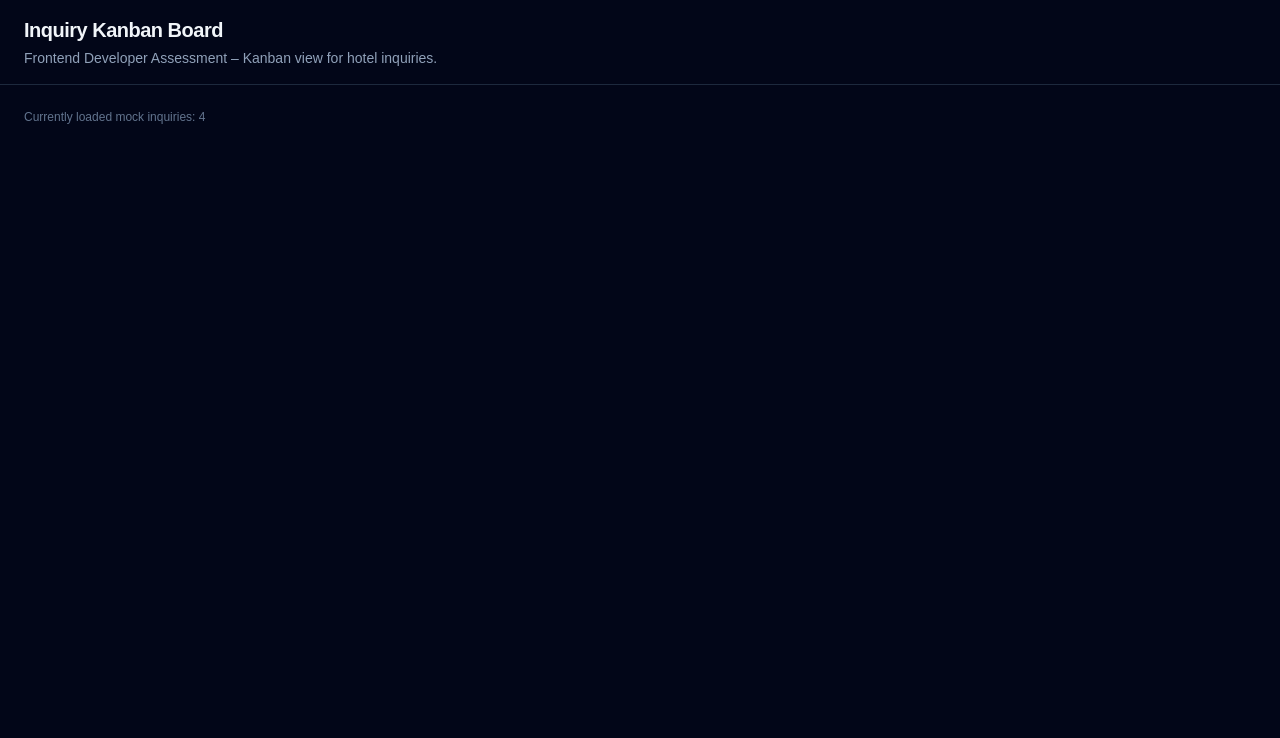
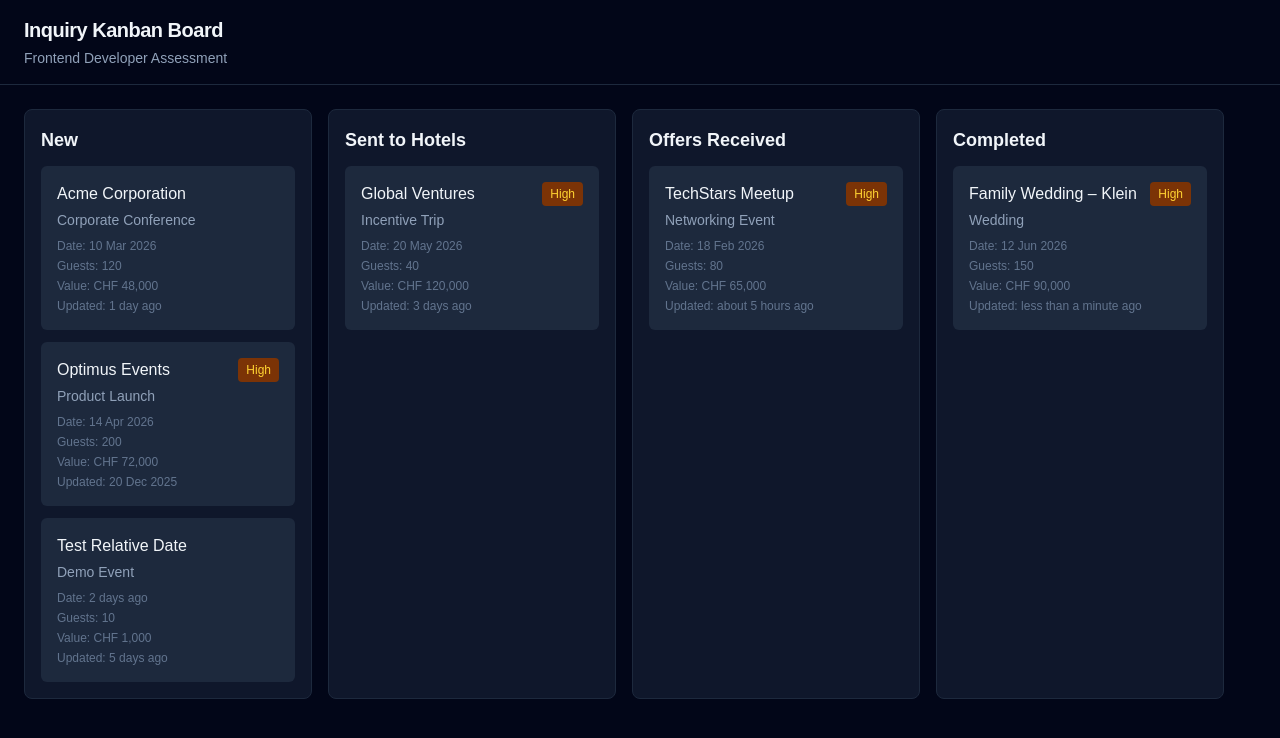
Before and after one commit to Mosa-5/Inquiry-Kaban-Board, a Next.js app: page / in a window 1280 px wide. Shown: the top 738 px of the page. Built offline with nearby package versions, Linux system fonts and the light colour scheme.

Commit message:
refactor(card): extract date formatting logic into utils/date, use date-fns for formatting

```diff
--- a/app/page.tsx
+++ b/app/page.tsx
@@ -1,4 +1,4 @@
-import { mockInquiries } from "@/data";
+import { KanbanBoard } from "@/components/KanbanBoard/KanbanBoard";
 
 export default function HomePage() {
   return (
@@ -8,14 +8,12 @@ export default function HomePage() {
           Inquiry Kanban Board
         </h1>
         <p className="text-sm text-slate-400 mt-1">
-          Frontend Developer Assessment – Kanban view for hotel inquiries.
+          Frontend Developer Assessment
         </p>
       </header>
 
-      <section className="px-6 py-6 space-y-2">
-        <p className="text-xs text-slate-500">
-          Currently loaded mock inquiries: {mockInquiries.length}
-        </p>
+      <section className="px-6 py-6">
+        <KanbanBoard />
       </section>
     </main>
   );
--- /dev/null
+++ b/components/KanbanBoard/Card.tsx
@@ -0,0 +1,38 @@
+import { Inquiry } from "@/types";
+import { formatSmartDate } from "@/utils/date";
+
+interface CardProps {
+  inquiry: Inquiry;
+  onClick?: () => void;
+}
+
+export function Card({ inquiry, onClick }: CardProps) {
+  const displayEventDate = formatSmartDate(inquiry.eventDate);
+  const displayUpdatedDate = formatSmartDate(inquiry.updatedAt);
+
+  return (
+    <div
+      onClick={onClick}
+      className="bg-slate-800 rounded-md p-4 hover:bg-slate-700 transition cursor-pointer"
+    >
+      <div className="flex justify-between items-center">
+        <h3 className="font-medium">{inquiry.clientName}</h3>
+
+        {inquiry.potentialValue > 50000 && (
+          <span className="text-xs bg-amber-900 text-amber-300 px-2 py-1 rounded">
+            High
+          </span>
+        )}
+      </div>
+
+      <p className="text-slate-400 text-sm mt-1">{inquiry.eventType}</p>
+
+      <div className="text-xs text-slate-500 mt-2 flex flex-col gap-1">
+        <span>Date: {displayEventDate}</span>
+        <span>Guests: {inquiry.guestCount}</span>
+        <span>Value: CHF {inquiry.potentialValue.toLocaleString()}</span>
+        <span>Updated: {displayUpdatedDate}</span>
+      </div>
+    </div>
+  );
+}
--- /dev/null
+++ b/components/KanbanBoard/Column.tsx
@@ -0,0 +1,22 @@
+import { Inquiry } from "@/types/";
+import { Card } from "./Card";
+
+interface ColumnProps {
+  title: string;
+  phase: string;
+  inquiries: Inquiry[];
+}
+
+export function Column({ title, inquiries }: ColumnProps) {
+  return (
+    <div className="w-72 bg-slate-900 border border-slate-800 rounded-lg p-4 flex flex-col">
+      <h2 className="text-lg font-semibold mb-3">{title}</h2>
+
+      <div className="flex flex-col gap-3">
+        {inquiries.map((inq) => (
+          <Card key={inq.id} inquiry={inq} />
+        ))}
+      </div>
+    </div>
+  );
+}
--- /dev/null
+++ b/components/KanbanBoard/KanbanBoard.tsx
@@ -0,0 +1,24 @@
+import { mockInquiries } from "@/data";
+import { Column } from "./Column";
+
+export function KanbanBoard() {
+  const phases = [
+    { key: "new", label: "New" },
+    { key: "sent_to_hotels", label: "Sent to Hotels" },
+    { key: "offers_received", label: "Offers Received" },
+    { key: "completed", label: "Completed" }
+  ];
+
+  return (
+    <div className="flex gap-4 overflow-x-auto">
+      {phases.map((phase) => (
+        <Column
+          key={phase.key}
+          title={phase.label}
+          phase={phase.key}
+          inquiries={mockInquiries.filter((i) => i.phase === phase.key)}
+        />
+      ))}
+    </div>
+  );
+}
--- a/data/index.ts
+++ b/data/index.ts
@@ -1,9 +1,10 @@
-import type { Inquiry } from "@/types";
+import { Inquiry } from "@/types";
 
 export const mockInquiries: Inquiry[] = [
+  // 1 — NEW (updated: 1 day ago)
   {
     id: "1",
-    clientName: "Acme Corp",
+    clientName: "Acme Corporation",
     contactPerson: "John Doe",
     eventType: "Corporate Conference",
     eventDate: "2026-03-10",
@@ -11,10 +12,12 @@ export const mockInquiries: Inquiry[] = [
     potentialValue: 48000,
     phase: "new",
     hotels: ["Hotel Zurich Grand", "Lakeside Resort"],
-    notes: "Prefers city center, needs 2 breakout rooms.",
-    createdAt: "2026-01-05T10:00:00Z",
-    updatedAt: "2026-01-10T14:30:00Z",
+    notes: "Needs 2 breakout rooms and vegetarian options.",
+    createdAt: "2026-01-10T10:00:00.000Z",
+    updatedAt: new Date(Date.now() - 1 * 24 * 60 * 60 * 1000).toISOString(), // 1 day ago
   },
+
+  // 2 — SENT TO HOTELS (updated: 3 days ago, high-value)
   {
     id: "2",
     clientName: "Global Ventures",
@@ -22,13 +25,15 @@ export const mockInquiries: Inquiry[] = [
     eventType: "Incentive Trip",
     eventDate: "2026-05-20",
     guestCount: 40,
-    potentialValue: 120000, // > 50k (high value)
+    potentialValue: 120000, // high value
     phase: "sent_to_hotels",
     hotels: ["Mountain View Lodge"],
-    notes: "VIP group, requires spa and wellness options.",
-    createdAt: "2026-01-02T09:15:00Z",
-    updatedAt: "2026-01-11T16:45:00Z",
+    notes: "VIP group with wellness requirements.",
+    createdAt: "2026-01-08T09:00:00.000Z",
+    updatedAt: new Date(Date.now() - 3 * 24 * 60 * 60 * 1000).toISOString(), // 3 days ago
   },
+
+  // 3 — OFFERS RECEIVED (updated: 5 hours ago, high-value)
   {
     id: "3",
     clientName: "TechStars Meetup",
@@ -36,13 +41,15 @@ export const mockInquiries: Inquiry[] = [
     eventType: "Networking Event",
     eventDate: "2026-02-18",
     guestCount: 80,
-    potentialValue: 65000,
+    potentialValue: 65000, // high value
     phase: "offers_received",
     hotels: ["Riverside Hotel", "Urban Loft"],
-    notes: "Needs open bar & stage for speakers.",
-    createdAt: "2026-01-03T12:00:00Z",
-    updatedAt: "2026-01-12T09:00:00Z",
+    notes: "Requires stage and sound system.",
+    createdAt: "2026-01-09T12:00:00.000Z",
+    updatedAt: new Date(Date.now() - 5 * 60 * 60 * 1000).toISOString(), // 5 hours ago
   },
+
+  // 4 — COMPLETED (updated: less than a minute ago, high-value)
   {
     id: "4",
     clientName: "Family Wedding – Klein",
@@ -50,11 +57,42 @@ export const mockInquiries: Inquiry[] = [
     eventType: "Wedding",
     eventDate: "2026-06-12",
     guestCount: 150,
-    potentialValue: 90000,
+    potentialValue: 90000, // high value
     phase: "completed",
     hotels: ["Lakeside Resort"],
-    notes: "All inclusive package, outdoor ceremony.",
-    createdAt: "2025-12-28T08:45:00Z",
-    updatedAt: "2026-01-08T15:20:00Z",
+    notes: "Outdoor ceremony with buffet dinner.",
+    createdAt: "2025-12-28T08:45:00.000Z",
+    updatedAt: new Date(Date.now()).toISOString(), // right now
   },
+
+  {
+  id: "5",
+  clientName: "Optimus Events",
+  contactPerson: "Maya Chen",
+  eventType: "Product Launch",
+  eventDate: "2026-04-14",
+  guestCount: 200,
+  potentialValue: 72000,
+  phase: "new",
+  hotels: ["City Center Hotel"],
+  notes: "Needs LED wall and media coverage.",
+  createdAt: "2026-01-05T10:00:00.000Z",
+  updatedAt: "2025-12-20T09:30:00.000Z"  // OLD DATE → should show absolute date
+},
+
+{
+  id: "6",
+  clientName: "Test Relative Date",
+  contactPerson: "QA Tester",
+  eventType: "Demo Event",
+  eventDate: new Date(Date.now() - 2 * 24 * 60 * 60 * 1000).toISOString(), // 2 days ago
+  guestCount: 10,
+  potentialValue: 1000,
+  phase: "new",
+  hotels: [],
+  notes: "Testing relative date for eventDate",
+  createdAt: "2026-01-05T10:00:00.000Z",
+  updatedAt: new Date(Date.now() - 5 * 24 * 60 * 60 * 1000).toISOString(), // 5 days ago
+}
+
 ];
--- a/package.json
+++ b/package.json
@@ -9,6 +9,7 @@
     "lint": "eslint"
   },
   "dependencies": {
+    "date-fns": "^4.1.0",
     "next": "16.1.1",
     "react": "19.2.3",
     "react-dom": "19.2.3"
--- /dev/null
+++ b/utils/date.ts
@@ -0,0 +1,30 @@
+import { formatDistanceToNow } from "date-fns";
+
+export function formatAbsolute(dateString: string) {
+  return new Date(dateString).toLocaleDateString("en-GB", {
+    day: "2-digit",
+    month: "short",
+    year: "numeric",
+  });
+}
+
+export function formatSmartDate(dateString: string) {
+  const date = new Date(dateString);
+  const now = new Date();
+
+  const diffMs = now.getTime() - date.getTime();
+  const diffDays = diffMs / (1000 * 60 * 60 * 24);
+
+  // If date is in the future show absolute date
+  if (date > now) {
+    return formatAbsolute(dateString);
+  }
+
+  // If older than 7 days absolute
+  if (diffDays > 7) {
+    return formatAbsolute(dateString);
+  }
+
+  // Otherwise relative
+  return formatDistanceToNow(date, { addSuffix: true });
+}
```
Also changed, not shown: 1 other file (tests, documents, lock files or other folders).
